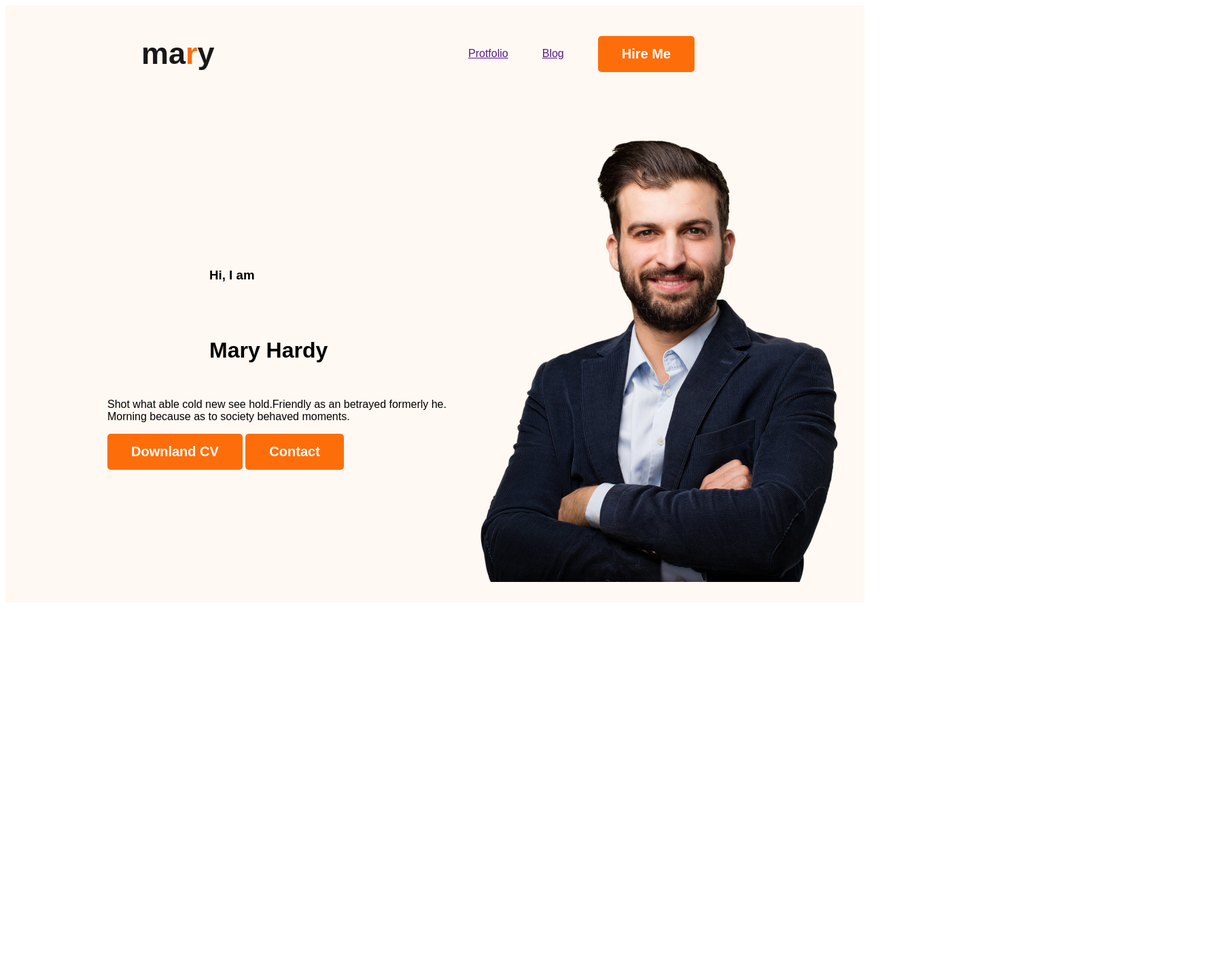
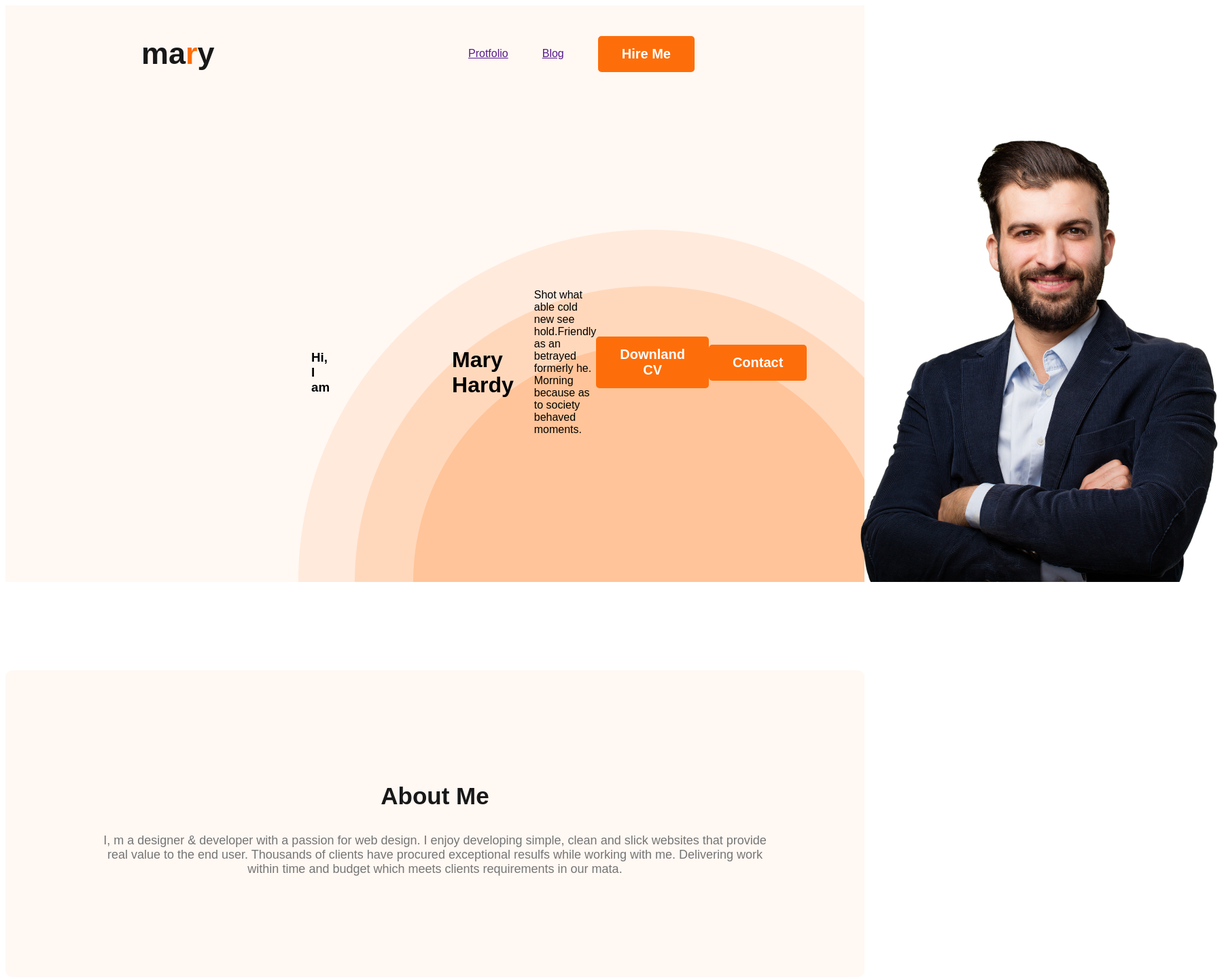
Before and after one commit to ehsanmiah/developer-protfolio, a plain HTML site: page index.html in a window 1280 px wide. Shown: the whole page at 68% size, 1801 px wide, since content can reach past the window. Before the commit the page ends 894 px from the top, so only its background shows below. Drawn offline with Linux system fonts and the light colour scheme.

Commit message:
about section created

```diff
--- a/index.html
+++ b/index.html
@@ -21,20 +21,25 @@
 
         </nav>
         <div class="banner">
-            <div>
+            <div class="banner content">
                 <h3 class="banner greeting">Hi, I  am</h3>
                 <h1 class="banner title">Mary Hardy</h1>
-                <p>Shot what able cold new see hold.Friendly as an betrayed formerly he. Morning because as to society behaved moments.</p>
+                <p class="banner-discription">Shot what able cold new see hold.Friendly as an betrayed formerly he. Morning because as to society behaved moments.</p>
                 <button class="btn-primary">Downland CV</button>
                 <button class="btn-primary">Contact</button>
             </div>
-            <img src="images/hardy.png" alt="">
+            <img class="profile picture" src="images/hardy.png" alt="">
 
         </div>
     </header>
 
     <main>
-
+        <section class="about">
+            <h3 class="section-title">About Me</h3>
+            <p class="section-discription">
+                I, m a designer & developer with a passion for web design. I enjoy developing simple, clean and slick websites that provide real value to the end user. Thousands of clients have procured exceptional resulfs while working with me. Delivering work within time and budget which meets clients requirements in our mata.
+            </p>
+        </section>
     </main>
 
     <footer>
--- a/styles/protfolio.css
+++ b/styles/protfolio.css
@@ -15,6 +15,18 @@ body{
     font-size: 20px;
     font-weight: 700;
     padding: 15px 35px;
+}
+.section-title{
+    color:#181818;
+    text-align: center;
+    font-size: 35px;
+    font-weight: 700;
+
+}
+.section-discription{
+    color: #757575;
+    font-size: 18px;
+    text-align: center;
 }
 
 /* nav related style */
@@ -45,14 +57,44 @@ nava{
 /* header related style */
 .header{
     background-color: #FFF8F3;
+    background-image: url(../images/header_bg.png);
+    background-repeat: no-repeat;
+    background-position: bottom right;
 }
 .banner{
-   padding: 30px 30px 30px 150px ;
+   padding: 30px 30px 0px 150px ;
    display: flex;
    align-items: center;
+   justify-content: space-between;
+
 }
-.banner.profile picture{
+.banner-content{
+max-width: 500px;
+
+}
+
+.bann
+er.profile picture{
     width: 500px;
 }
 
+.banner-greeting{
+    font-size: 45px;
+    color: #474747;
+    margin-bottom: 0;
 }
+.banner title{
+    font-size: 85px;
+    font-weight: 700;
+    margin-top: 5px;
+    margin-bottom: 20px;
+}
+/* main section style */
+
+/* about sction style */
+.about{
+    padding: 130px;
+    border-radius: 10px;
+    background: #FFF8F3;
+    margin:130px 0 ;
+}
```
